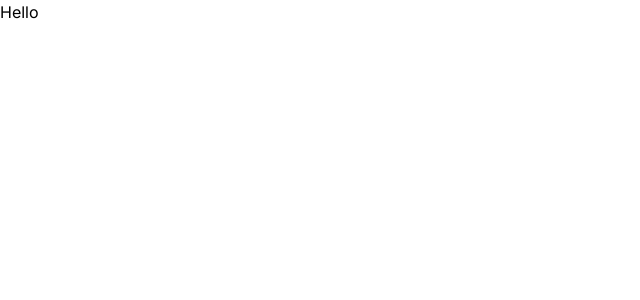
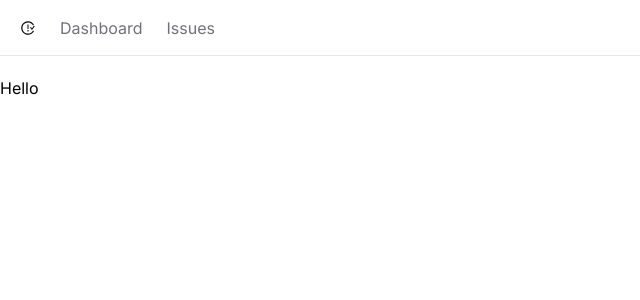
Before and after one commit to PacificaElise/issues-dashboard, a Next.js app: page / in a window 1280 px wide. Shown: the top 300 px of the page, without its empty margins (0-640 px from the left). Built offline with nearby package versions, Linux system fonts and the light colour scheme.

Commit message:
add a navbar

```diff
--- /dev/null
+++ b/app/NavBar.tsx
@@ -0,0 +1,33 @@
+import Link from 'next/link';
+import React from 'react';
+import { AiOutlineIssuesClose } from 'react-icons/ai';
+
+const NavBar = () => {
+  const links = [
+    {
+      label: 'Dashboard',
+      href: '/',
+    },
+    { label: 'Issues', href: '/issues' },
+  ];
+  return (
+    <nav className='flex space-x-6 border-b mb-5 px-5 h-14 items-center'>
+      <Link href='/'>
+        <AiOutlineIssuesClose />
+      </Link>
+      <ul className='flex space-x-6'>
+        {links.map((link) => (
+          <Link
+            key={link.href}
+            className='text-zinc-500 hover:text-zinc-800 transition-colors'
+            href={link.href}
+          >
+            {link.label}{' '}
+          </Link>
+        ))}
+      </ul>
+    </nav>
+  );
+};
+
+export default NavBar;
--- a/app/layout.tsx
+++ b/app/layout.tsx
@@ -1,22 +1,26 @@
-import './globals.css'
-import type { Metadata } from 'next'
-import { Inter } from 'next/font/google'
+import './globals.css';
+import type { Metadata } from 'next';
+import { Inter } from 'next/font/google';
+import NavBar from './NavBar';
 
-const inter = Inter({ subsets: ['latin'] })
+const inter = Inter({ subsets: ['latin'] });
 
 export const metadata: Metadata = {
   title: 'Create Next App',
   description: 'Generated by create next app',
-}
+};
 
 export default function RootLayout({
   children,
 }: {
-  children: React.ReactNode
+  children: React.ReactNode;
 }) {
   return (
-    <html lang="en">
-      <body className={inter.className}>{children}</body>
+    <html lang='en'>
+      <body className={inter.className}>
+        <NavBar />
+        <main> {children}</main>
+      </body>
     </html>
-  )
+  );
 }
--- a/package.json
+++ b/package.json
@@ -19,6 +19,7 @@
     "postcss": "8.4.33",
     "react": "18.2.0",
     "react-dom": "18.2.0",
+    "react-icons": "^4.12.0",
     "tailwindcss": "3.4.1",
     "typescript": "5.3.3"
   }
```
Also changed, not shown: 1 other file (tests, documents, lock files or other folders).
